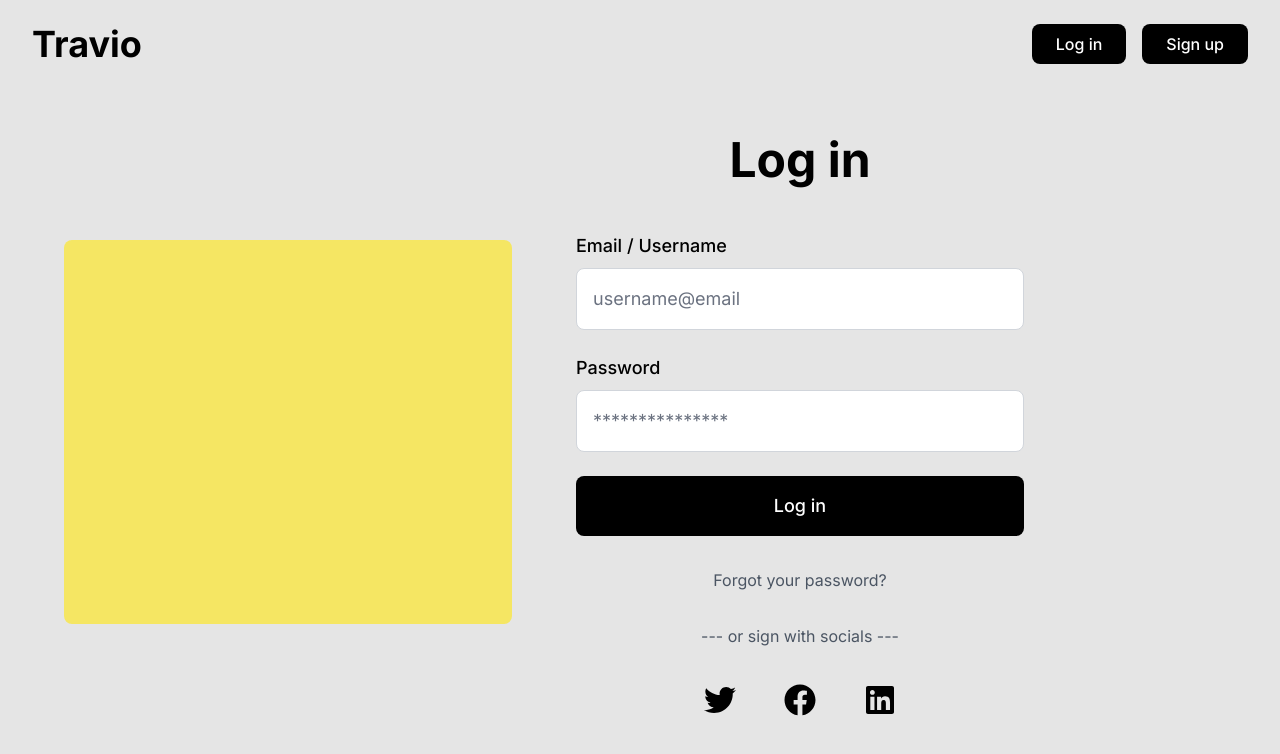
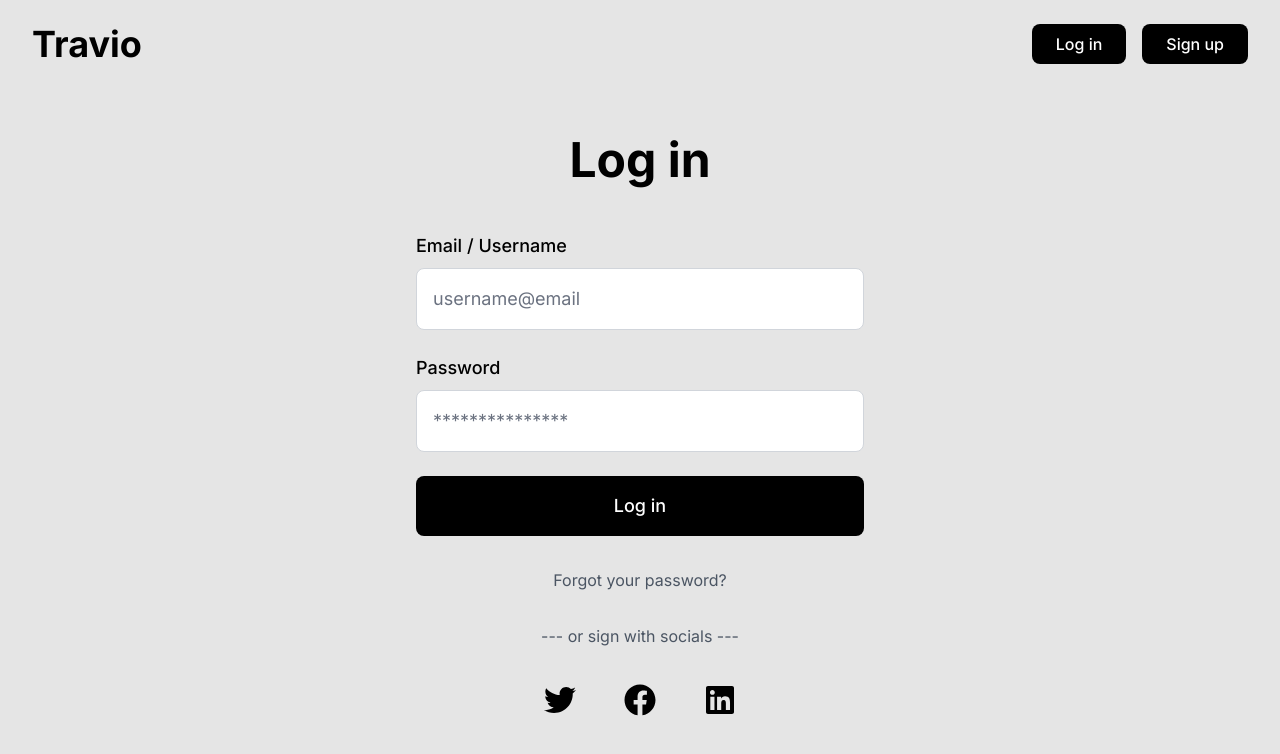
Before and after one commit to r91781585-tech/travio-login-page, a Next.js app: page / in a window 1280 px wide. Shown: the top 754 px of the page. Built offline with nearby package versions, Linux system fonts and the light colour scheme.

Commit message:
Remove yellow sticky note section from login page

```diff
--- a/app/page.tsx
+++ b/app/page.tsx
@@ -51,16 +51,9 @@ export default function LoginPage() {
 
       {/* Main Content */}
       <div className="flex items-center justify-center px-8 py-12">
-        <div className="flex gap-16 items-center max-w-6xl w-full">
-          {/* Left Side - Clean yellow section */}
-          <div className="flex-1 max-w-md">
-            <div className="bg-travio-yellow h-96 w-full rounded-lg">
-              {/* Future: Add background image or illustration */}
-            </div>
-          </div>
-
-          {/* Right Side - Login Form */}
-          <div className="flex-1 max-w-md">
+        <div className="flex justify-center items-center max-w-6xl w-full">
+          {/* Login Form - Centered */}
+          <div className="max-w-md w-full">
             <div className="space-y-8">
               <h2 className="text-5xl font-bold text-black text-center mb-12">Log in</h2>
 
```
